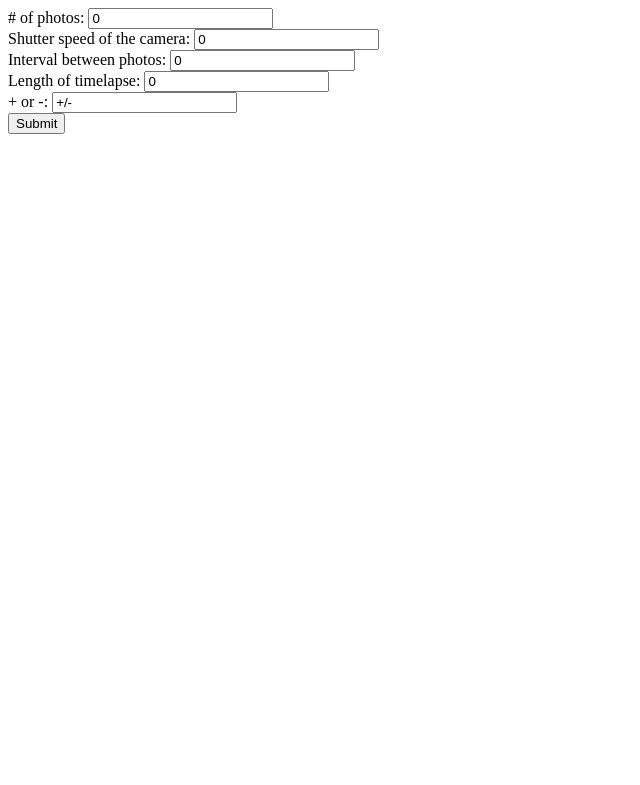
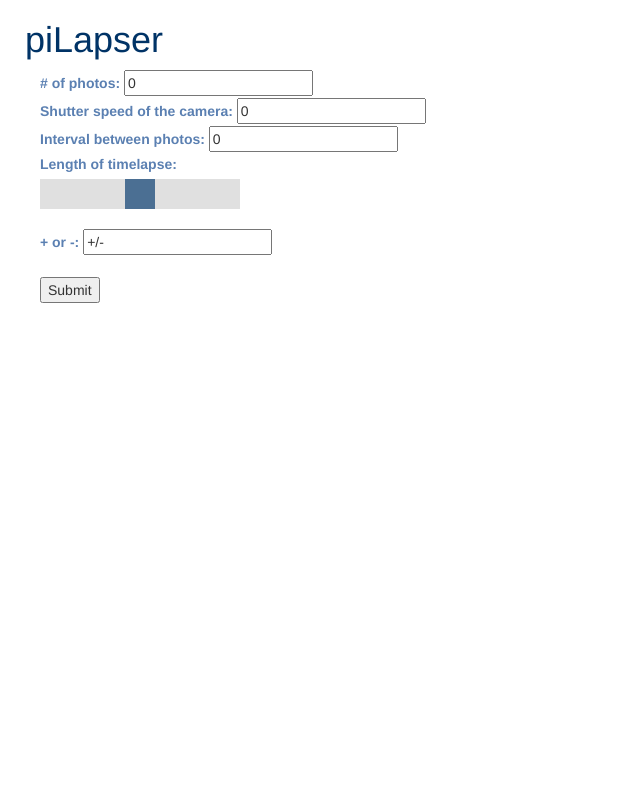
Before and after one commit to canningj/PiLapser, a Django app: page /piLapse/ in a window 1280 px wide. Shown: the top 785 px of the page, without its empty margins (0-640 px from the left). Run offline with Django 3.2, Linux system fonts and the light colour scheme; some libraries are stand-ins or nearby versions.

Commit message:
Stylizing piLapse.html and tweaking functionality with the interface.

```diff
--- a/PiLapser/forms.py
+++ b/PiLapser/forms.py
@@ -19,4 +19,4 @@ class timelapseFields(forms.Form):
         if direction != ('+' or '-'):
             raise ValidationError(_('Direction must be "+" or "-"'))
 
-        return length, direction
+        return direction
--- a/PiLapser/static/javascript.js
+++ /dev/null
@@ -1,3 +0,0 @@
-/**
- * Created by joncanning on 2017-11-05.
- */
--- a/PiLapser/static/pi.js
+++ /dev/null
@@ -1,3 +0,0 @@
-/**
- * Created by joncanning on 2017-11-05.
- */
--- a/PiLapser/static/piLapse.css
+++ b/PiLapser/static/piLapse.css
@@ -0,0 +1,53 @@
+body {
+    padding-left: 25px;
+}
+
+h1 {
+    color: #003366;
+    font-family: 'Helvetica Neue';
+}
+
+label {
+    color: #5b80b2;
+}
+
+.form {
+    padding-left: 15px;
+}
+
+#slidecontainer {
+    width: 200px;
+}
+
+.slider {
+    -webkit-appearance: none;  /* Needed this to override safari's default look */
+    appearance: none;
+    -webkit-transition: .2s;
+    transition: opacity .2s;
+    width: 100%;
+    height: 30px;
+    background: #d3d3d3;
+    outline: none;
+    opacity: 0.7;
+}
+
+/* Overriding default CSS of Safari and other browsers */
+.slider::-webkit-slider-thumb {
+    -webkit-appearance: none;
+    appearance: none;
+    width: 30px;
+    height: 30px;
+    background: #003366;
+    cursor: pointer;
+}
+
+.slider:hover {
+    opacity: 1; /* Show when user's mouse hovers over slider */
+}
+
+.slider::-moz-range-thumb {
+    width: 30px;
+    height: 30px;
+    background: #003366;
+    cursor: pointer;
+}
--- a/PiLapser/templates/piLapse.html
+++ b/PiLapser/templates/piLapse.html
@@ -1,6 +1,17 @@
+{% load staticfiles %}
+<html>
+    <head>
+        <title>piLapser</title>
+        <link rel="stylesheet" href="//maxcdn.bootstrapcdn.com/bootstrap/3.2.0/css/bootstrap.min.css">
+        <link rel="stylesheet" href="//maxcdn.bootstrapcdn.com/bootstrap/3.2.0/css/bootstrap-theme.min.css">
+        <link rel="stylesheet" href="{% static 'piLapse.css' %}">
+        <script type="text/javascript" src="{% static 'piLapse.js' %}"></script>
+    </head>
+    <body>
+        <h1>piLapser</h1>
+        <div class="form">
         <form method="POST" action="">
                 {% csrf_token %}
-
                 <label for="total_images"># of photos: </label>
                 <input id="total_images" type="integer" name="total_images" value="{{ 0 }}">
                 <br>
@@ -10,12 +21,17 @@
                 <label for="interval">Interval between photos: </label>
                 <input id="interval" type="integer" name="interval" value="{{ 0 }}">
                 <br>
-    <label for="length">Length of timelapse: </label>
-    <input id="length" type="integer" name="length" value="{{ 0 }}">
+                <label>Length of timelapse:</label>
+                <div id="slidecontainer">
+                    <input type="range" class="slider" name="length" min="0" max="70" value="35" />
+                </div>
                 <br>
                 <label for="direction">+ or -: </label>
                 <input id="direction" type="char" name="direction" value="{{ '+/-' }}">
                 <br>
+                <br>
                 <input type="submit" value="Submit" />
-
             </form>
+        </div>
+    </body>
+</html>
--- a/PiLapser/views.py
+++ b/PiLapser/views.py
@@ -48,5 +48,6 @@ def get_fields(request):
     # Otherwise, it is most likely a GET request so create the field.
     else:
         form = timelapseFields()
+        print("not working.")
 
     return render(request, 'piLapse.html', {'form': form})
```
Lines whose indentation alone changed are shown as unchanged.
